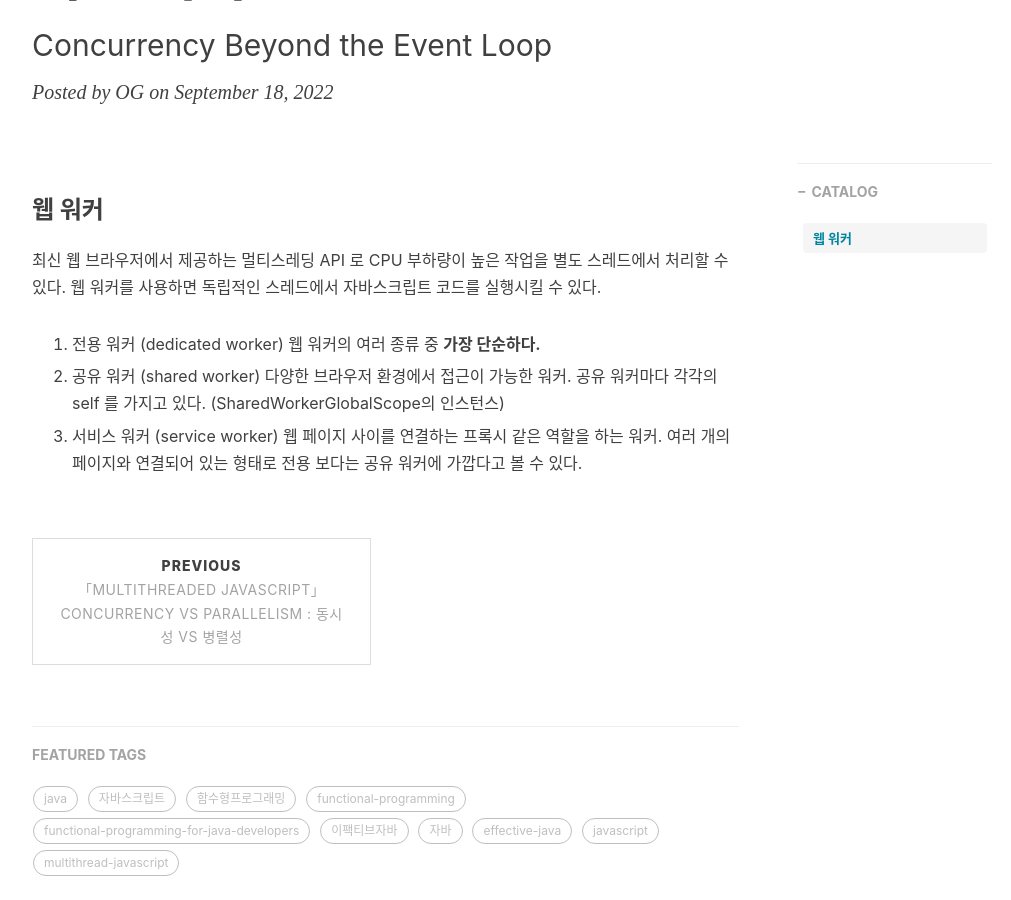
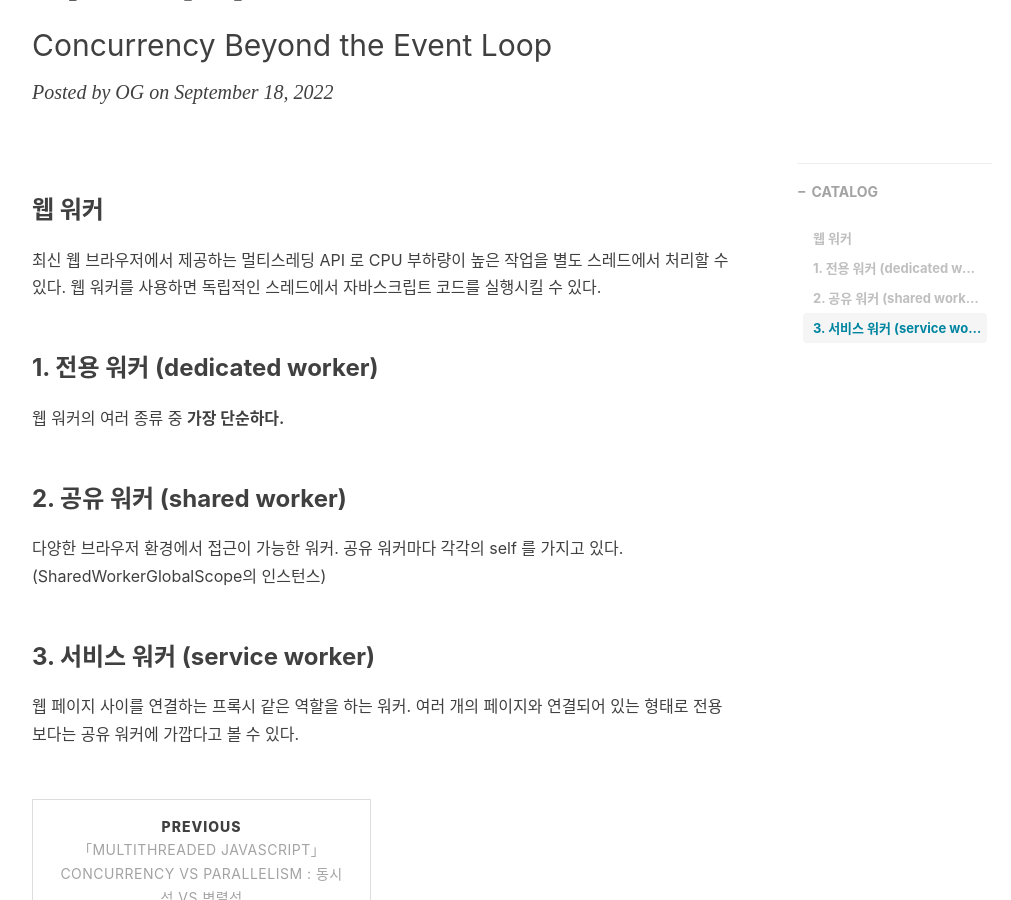
Before and after one commit to og-eun/og-eun.github.io, a Jekyll site: the page built from _posts/multithreaded_javascript/2022-09-18-multithreaded-javascript-02-01.md, in a window 1280 px wide and 900 px high, scrolled down 371 px. Shown: the whole window, without its empty margins (233-1244 px from the left). Built offline with Jekyll 4.4.1, drawn with Linux system fonts in a browser that asks for light colours; nearby versions of some CDN libraries; comment, search, counter and statistics services are not loaded.

Commit message:
edit post

```diff
--- a/_posts/multithreaded_javascript/2022-09-18-multithreaded-javascript-02-01.md
+++ b/_posts/multithreaded_javascript/2022-09-18-multithreaded-javascript-02-01.md
@@ -19,13 +19,16 @@ tags:
 최신 웹 브라우저에서 제공하는 멀티스레딩 API 로 CPU 부하량이 높은 작업을 별도 스레드에서 처리할 수 있다.
 웹 워커를 사용하면 독립적인 스레드에서 자바스크립트 코드를 실행시킬 수 있다.
 
-1. 전용 워커 (dedicated worker)
+
+### 1. 전용 워커 (dedicated worker)
 웹 워커의 여러 종류 중 **가장 단순하다.**
 
-2. 공유 워커 (shared worker)
+
+### 2. 공유 워커 (shared worker)
 다양한 브라우저 환경에서 접근이 가능한 워커.
 공유 워커마다 각각의 self 를 가지고 있다. (SharedWorkerGlobalScope의 인스턴스)
 
-3. 서비스 워커 (service worker)
+
+### 3. 서비스 워커 (service worker)
 웹 페이지 사이를 연결하는 프록시 같은 역할을 하는 워커.
 여러 개의 페이지와 연결되어 있는 형태로 전용 보다는 공유 워커에 가깝다고 볼 수 있다.
```
Also changed, not shown: _posts/multithreaded_javascript/2022-09-17-multithreaded-javascript-01-02.md (+3 -1 lines).
